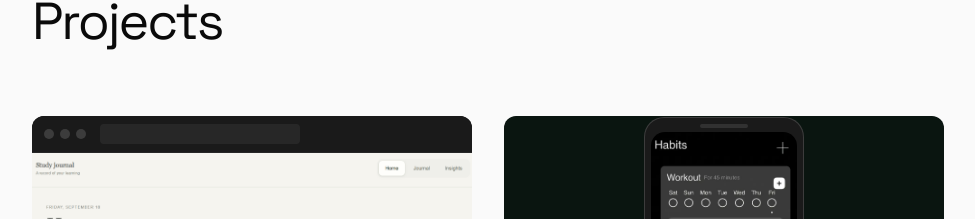
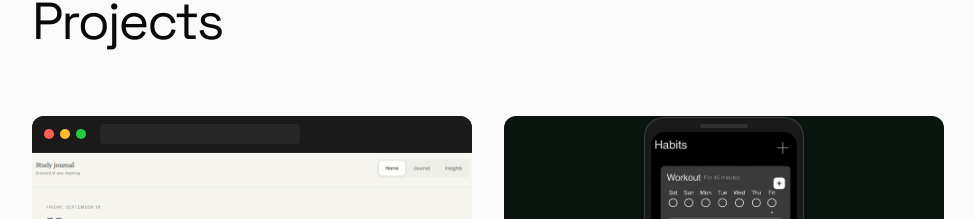
Before and after one commit to AndreTsoi/personal-site, a Next.js app in the folder nextapp/: page / in a window 1280 px wide. Shown: the part 799-1018 px from the top of the page, without its empty margins (152-1127 px from the left). Built offline with nearby package versions, Linux system fonts and the light colour scheme.

Commit message:
Add macOS traffic light colors to browser frame dots

```diff
--- a/nextapp/src/components/Projects.tsx
+++ b/nextapp/src/components/Projects.tsx
@@ -24,9 +24,9 @@ function BrowserFrame({ children }: { children: React.ReactNode }) {
     <div className="overflow-hidden h-full flex flex-col" style={{ background: "#1a1a1a" }}>
       {/* Browser chrome */}
       <div className="flex items-center gap-1.5 px-3 py-2" style={{ borderBottom: "1px solid rgba(255,255,255,0.06)" }}>
-        <span className="w-2.5 h-2.5 rounded-full" style={{ background: "rgba(255,255,255,0.15)" }} />
-        <span className="w-2.5 h-2.5 rounded-full" style={{ background: "rgba(255,255,255,0.15)" }} />
-        <span className="w-2.5 h-2.5 rounded-full" style={{ background: "rgba(255,255,255,0.15)" }} />
+        <span className="w-2.5 h-2.5 rounded-full" style={{ background: "#ff5f57" }} />
+        <span className="w-2.5 h-2.5 rounded-full" style={{ background: "#febc2e" }} />
+        <span className="w-2.5 h-2.5 rounded-full" style={{ background: "#28c840" }} />
         <div className="ml-2 flex-1 h-5 rounded" style={{ background: "rgba(255,255,255,0.06)", maxWidth: 200 }} />
       </div>
       {/* Content */}
```
